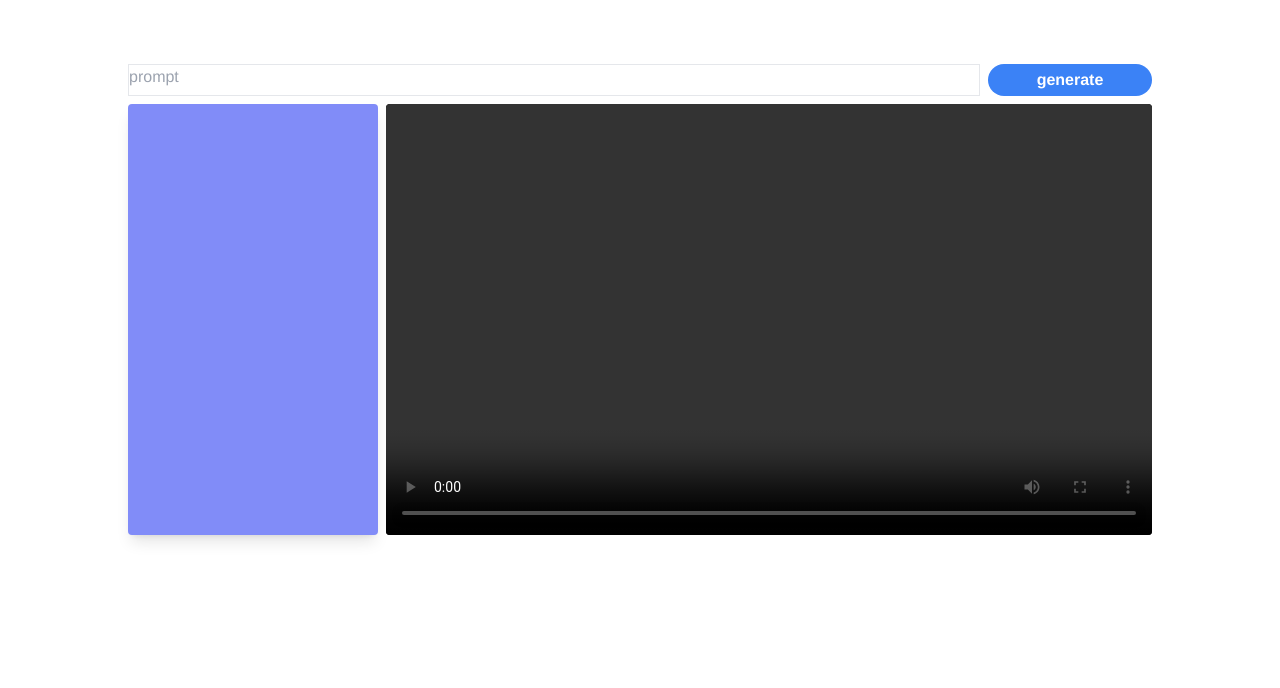
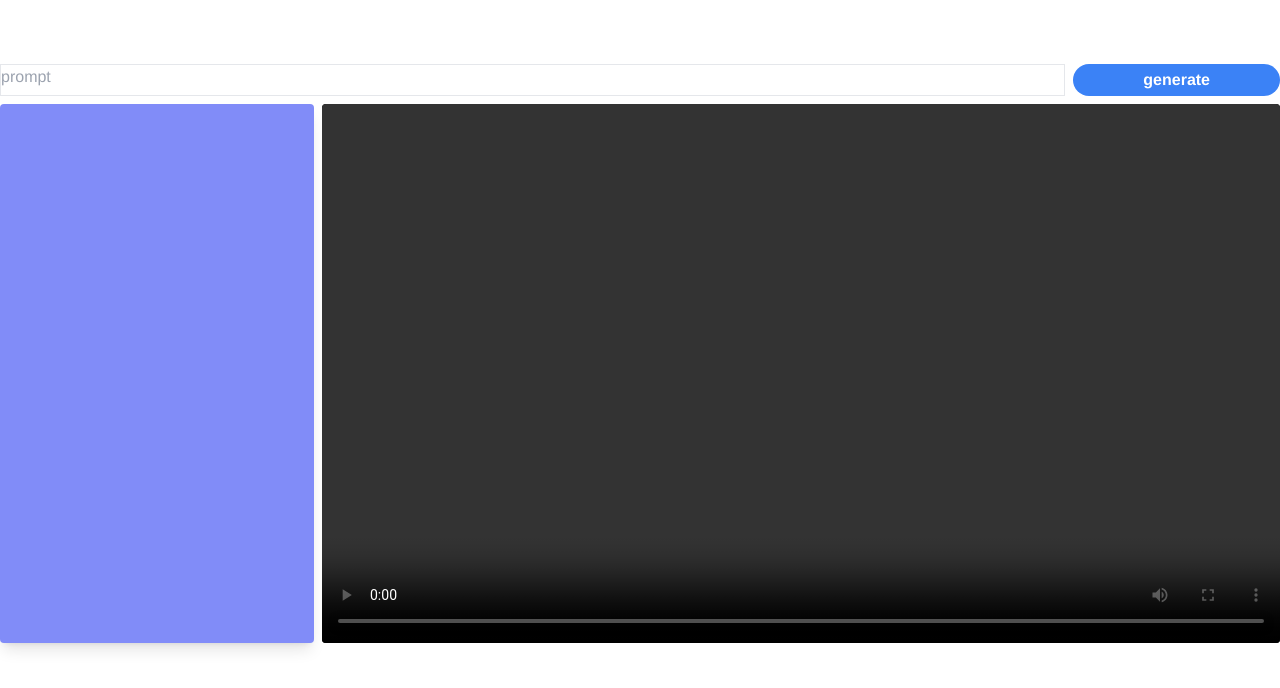
Before and after one commit to kakeru13468/A02_AI_Video_Generation, a Vue app in the folder Web/: page / in a window 1280 px wide. Shown: the top 688 px of the page. Built offline with nearby package versions, Linux system fonts and the light colour scheme.

Commit message:
use container

```diff
--- a/Web/src/App.vue
+++ b/Web/src/App.vue
@@ -1,5 +1,5 @@
 <template>
-  <div class="gap-4 mx-4 pt-16 lg:mx-32">
+  <div class="container gap-4 mx-auto pt-16">
     <div class="grid grid-cols-12 max-h-screen grid-flow-row auto-cols-max gap-1 lg:gap-2">
       <textarea class="h-8 border col-span-8 md:col-span-10 max-h-24 resize-none area-lg"  placeholder="prompt"></textarea>
       <button type="button" class="bg-blue-500 hover:bg-blue-700 text-white font-bold px-2 col-span-4 md:col-span-2 rounded-full ">generate</button>
```
